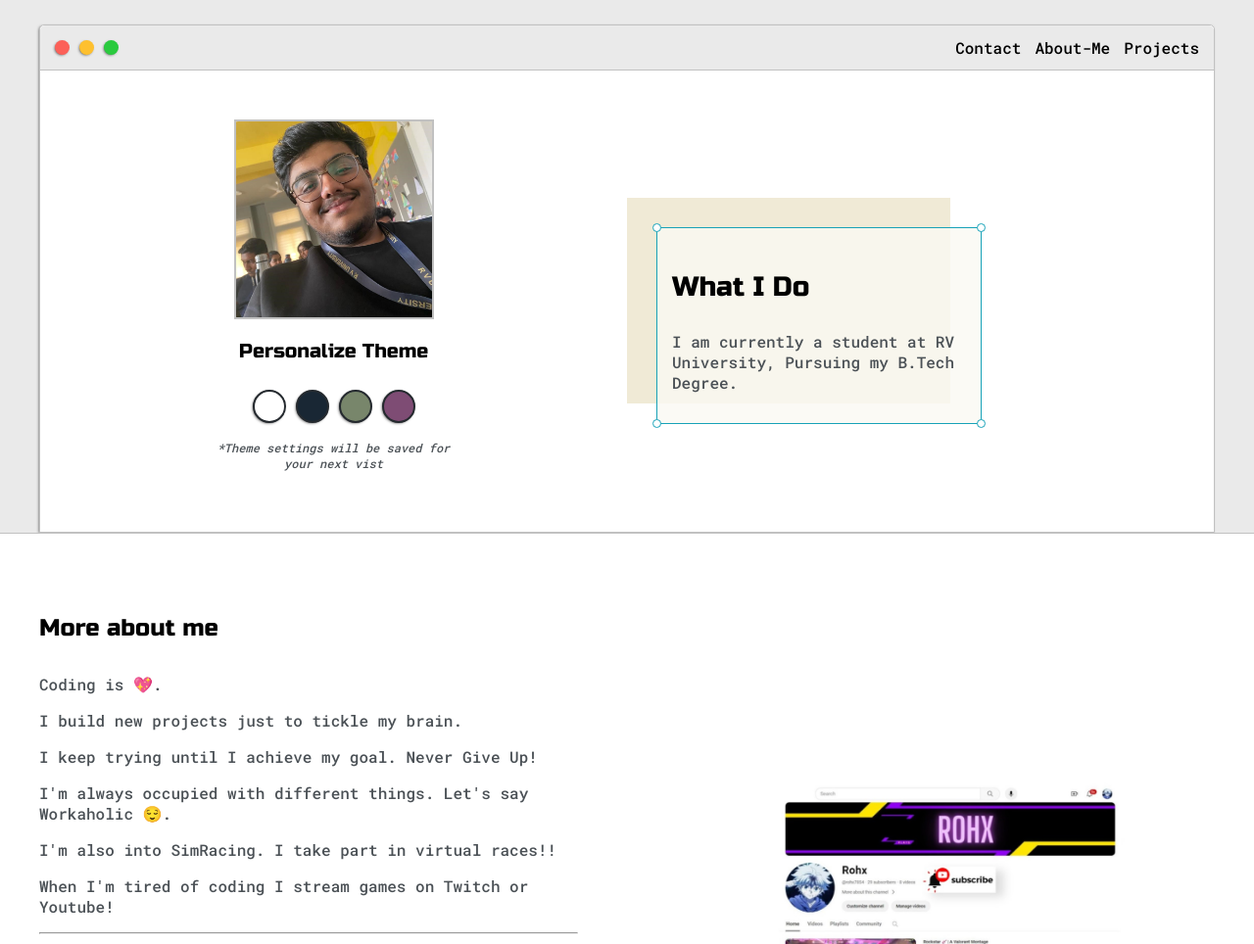
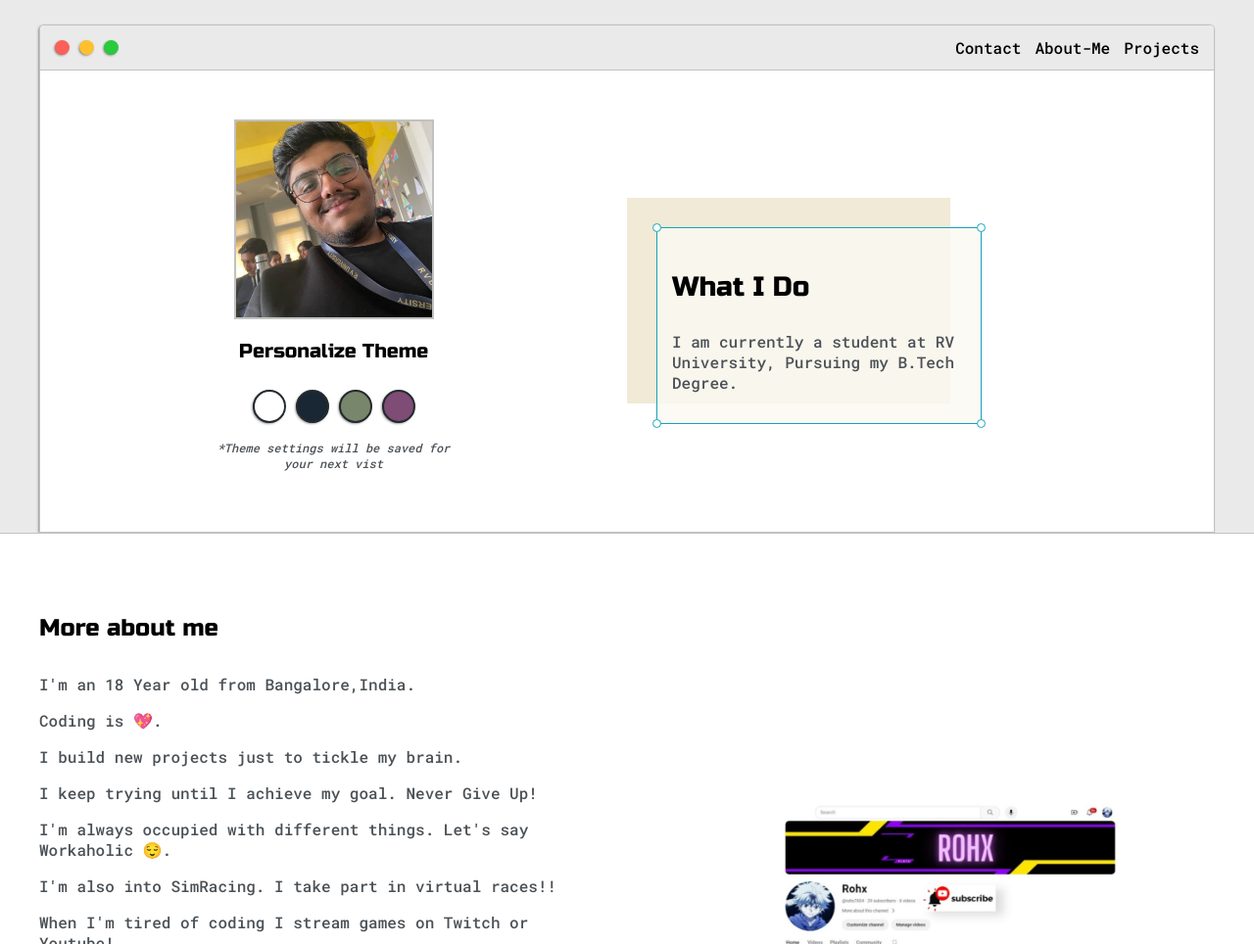
Before and after one commit to Rohx24/SEE-Project, a plain HTML site: page index.html in a window 1280 px wide. Shown: the part 136-1100 px from the top of the page at 98% size. Drawn offline with Linux system fonts and the light colour scheme.

Commit message:
Update index.html

```diff
--- a/index.html
+++ b/index.html
@@ -77,6 +77,8 @@
             <div class="about-wrapper">
                 <div class="about-me">
 					<h4>More about me</h4>
+                                        <p>I'm an 18 Year old from Bangalore,India.</p>
+
 					<p>Coding is 💖.</p>
 
 					<p>I build new projects just to tickle my brain.</p>
```
